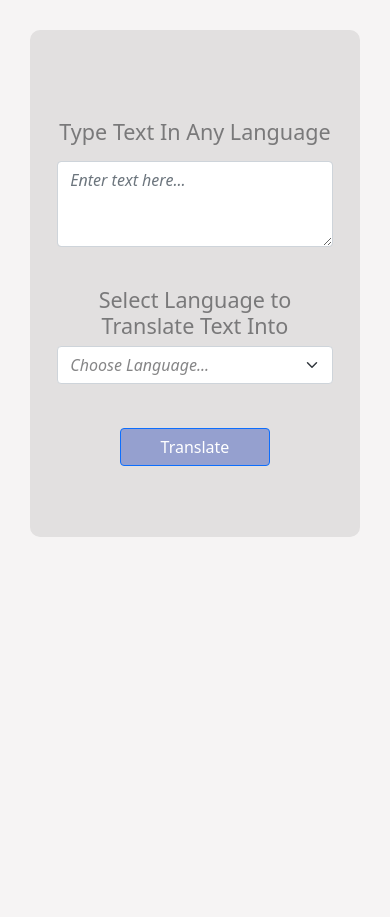
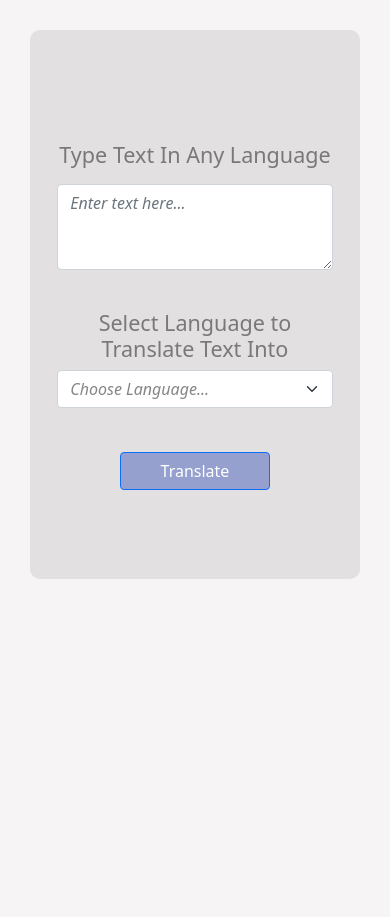
Before and after one commit to byron42/django-translator, a Django app: page / in a window 390 px wide. Shown: the part 71-988 px from the top of the page. Before the commit the page ends 608 px from the top, so only its background shows below. Run offline with Django 4.2, Linux system fonts and the light colour scheme.

Commit message:
think this dials in responsive display

```diff
--- a/translator_app/static/Translator/site.css
+++ b/translator_app/static/Translator/site.css
@@ -75,10 +75,10 @@ select {
 
 @media only screen and (max-width: 400px) {
     .content-height {
-        min-height: 60vh !important;
+        min-height: 65vh !important;
         /* max-height: 50vh !important; */
         margin-bottom: 40vh !important;
-        padding-top: 30px;
+        padding-top: 35px;
         overflow: auto;
       }
 }
```
